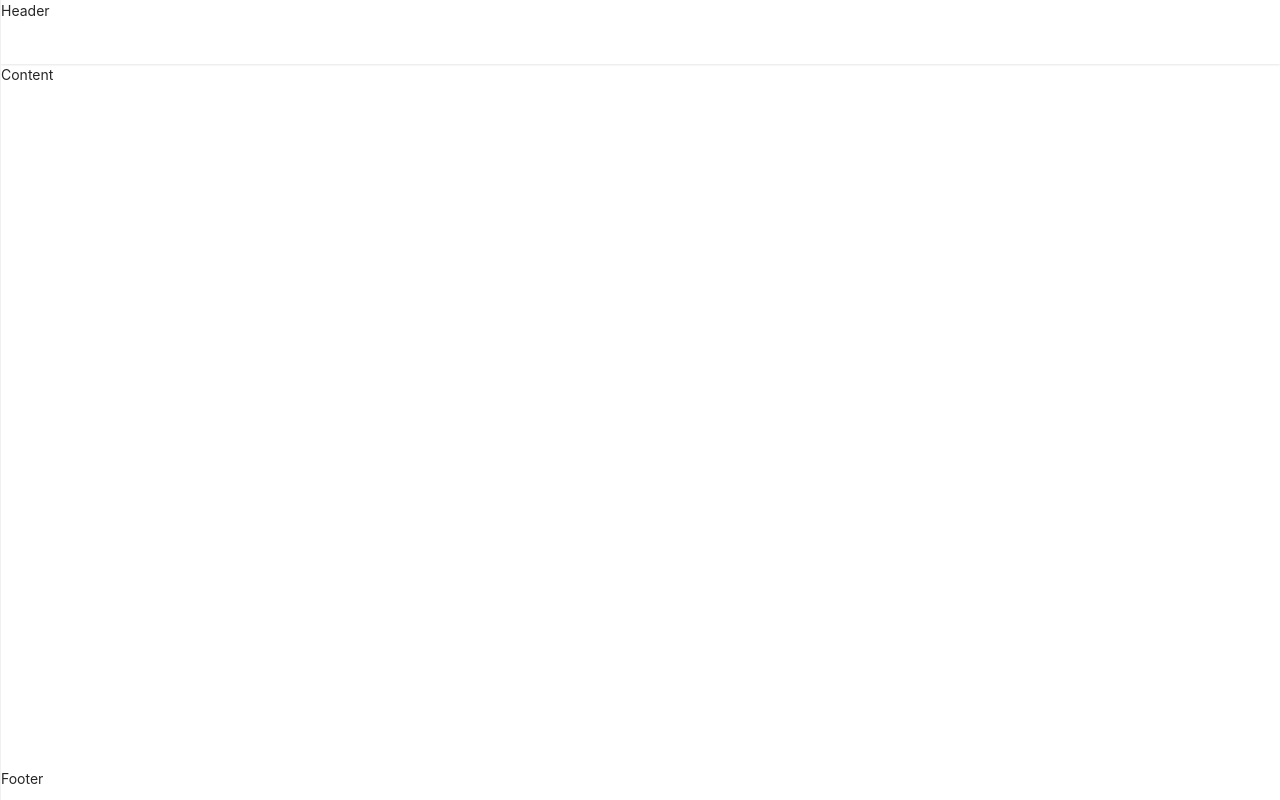
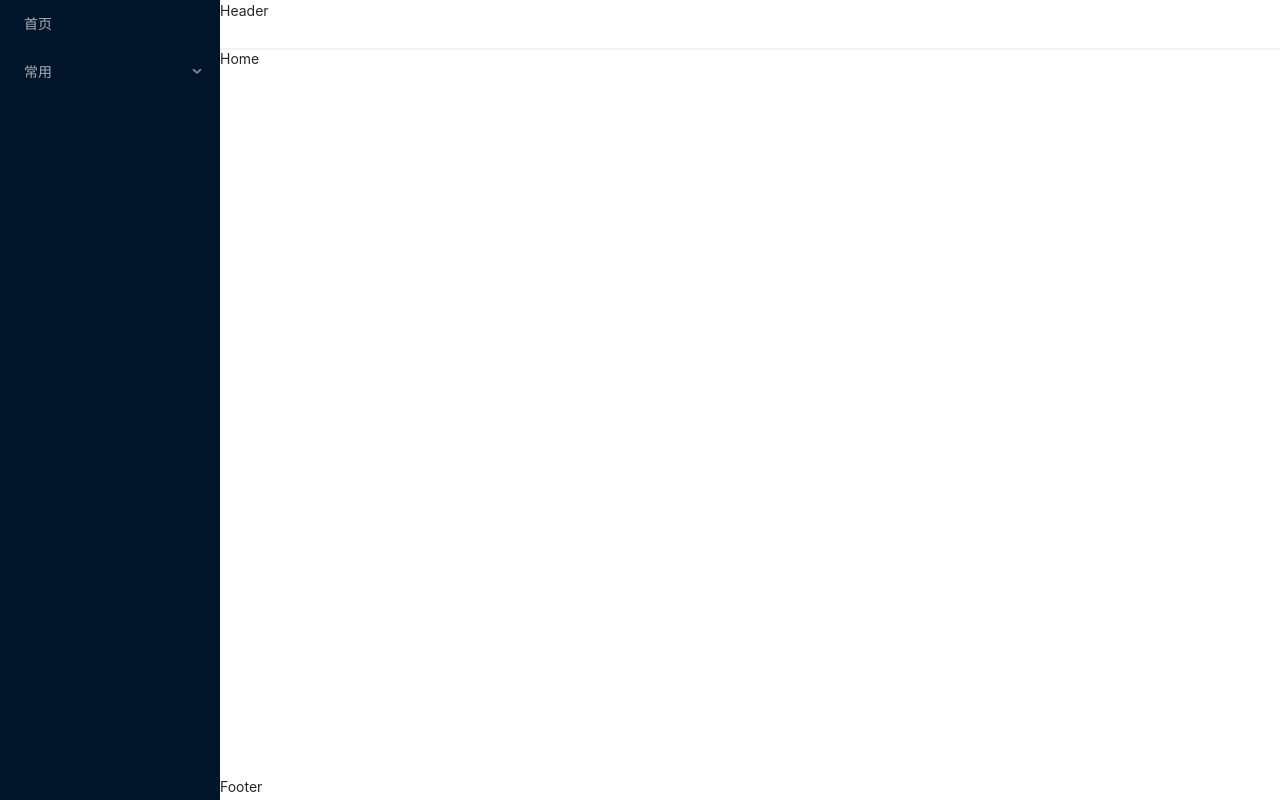
Before and after one commit to kankk/mk-vue, a Vue app: page / in a window 1280 px wide. Built offline with nearby package versions, Linux system fonts and the light colour scheme.

Commit message:
feat: 添加 vue-router

```diff
--- a/package.json
+++ b/package.json
@@ -11,7 +11,8 @@
   "dependencies": {
     "ant-design-vue": "^2.2.2",
     "sass": "^1.36.0",
-    "vue": "^3.0.5"
+    "vue": "^3.0.5",
+    "vue-router": "^4.0.10"
   },
   "devDependencies": {
     "@commitlint/cli": "^13.1.0",
--- a/src/App.vue
+++ b/src/App.vue
@@ -4,7 +4,7 @@
     <div class="wrap">
       <MkHeader class="header" />
       <div class="content">
-        Content
+        <router-view />
       </div>
       <MkFooter class="footer" />
     </div>
--- a/src/layouts/Sidebar.vue
+++ b/src/layouts/Sidebar.vue
@@ -1,12 +1,49 @@
 <template>
-  <a-menu />
+  <a-menu
+    v-model:openKeys="openKeys"
+    v-model:selectedKeys="selectedKeys"
+    mode="inline"
+    theme="dark"
+    @select="handleMenuSelect"
+  >
+    <a-menu-item
+      key="/"
+    >
+      <span>首页</span>
+    </a-menu-item>
+    <a-sub-menu key="common">
+      <template #title>
+        常用
+      </template>
+      <a-menu-item key="/tools">
+        工具箱
+      </a-menu-item>
+    </a-sub-menu>
+  </a-menu>
 </template>
 
 <script lang="ts">
-import { defineComponent } from 'vue';
+import { ref, defineComponent } from 'vue';
 
 export default defineComponent({
   name: 'MkSidebar',
+  setup() {
+    const openKeys = ref<string[]>([]);
+    const selectedKeys = ref<string[]>([]);
+
+    return {
+      openKeys,
+      selectedKeys,
+    };
+  },
+  methods: {
+    // 菜单选中
+    handleMenuSelect({ key }: any) {
+      if (key.startsWith('/')) {
+        this.$router.push({ path: key });
+      }
+    },
+  },
 });
 </script>
 
--- a/src/layouts/layout.scss
+++ b/src/layouts/layout.scss
@@ -1,9 +1,15 @@
+$sidebarWidth: 220px;
+$headerHeight: 48px;
+$footerHeight: 24px;
+
+$headerBgColor: #fff;
+
 .layout {
-  width: 100%;
   height: 100%;
   display: flex;
   justify-content: stretch;
   .sidebar {
+    width: $sidebarWidth;
     flex-shrink: 0;
   }
   .wrap {
@@ -12,11 +18,11 @@
     flex-direction: column;
     overflow: auto;
     .header {
-      height: 64px;
+      height: $headerHeight;
       flex-shrink: 0;
       position: sticky;
       top: 0;
-      background-color: #fff;
+      background-color: $headerBgColor;
       box-shadow: 0 1px 2px 0 rgba(0, 0, 0, 0.1);
       box-sizing: border-box;
     }
@@ -24,7 +30,7 @@
       flex: 1;
     }
     .footer {
-      height: 32px;
+      height: $footerHeight;
       flex-shrink: 0;
     }
   }
--- /dev/null
+++ b/src/pages/Home.vue
@@ -0,0 +1,14 @@
+<template>
+  <div>Home</div>
+</template>
+
+<script lang="ts">
+import { ref, defineComponent } from 'vue';
+
+export default defineComponent({
+  name: 'Home',
+});
+</script>
+
+<style scoped>
+</style>
--- /dev/null
+++ b/src/pages/Tools.vue
@@ -0,0 +1,14 @@
+<template>
+  <div>Tools</div>
+</template>
+
+<script lang="ts">
+import { ref, defineComponent } from 'vue';
+
+export default defineComponent({
+  name: 'Tools',
+});
+</script>
+
+<style scoped>
+</style>
```
Also changed, not shown: src/components/HelloWorld.vue (deleted, +0 -88 lines), src/main.ts (+9 -1 lines), src/router.ts (added, +22 -0 lines), .eslintrc.js.
